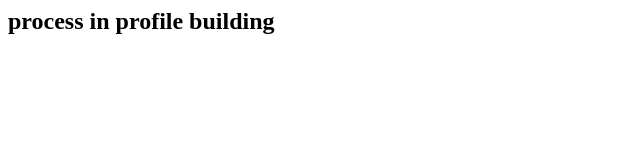
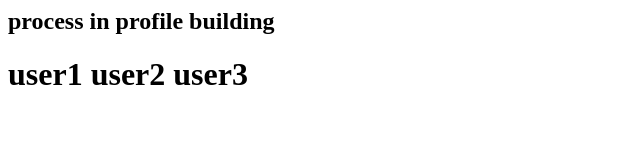
Before and after one commit to sirigirisneha15/My-Portfolio, a plain HTML site: page index.html in a window 1280 px wide. Shown: the whole page, without its empty margins (0-640 px from the left). Drawn offline with Linux system fonts and the light colour scheme.

Commit message:
Update index.html

```diff
--- a/index.html
+++ b/index.html
@@ -1 +1,2 @@
 <h2> process in profile building <h2>
+<h1> user1 user2 user3 <h1>
```
